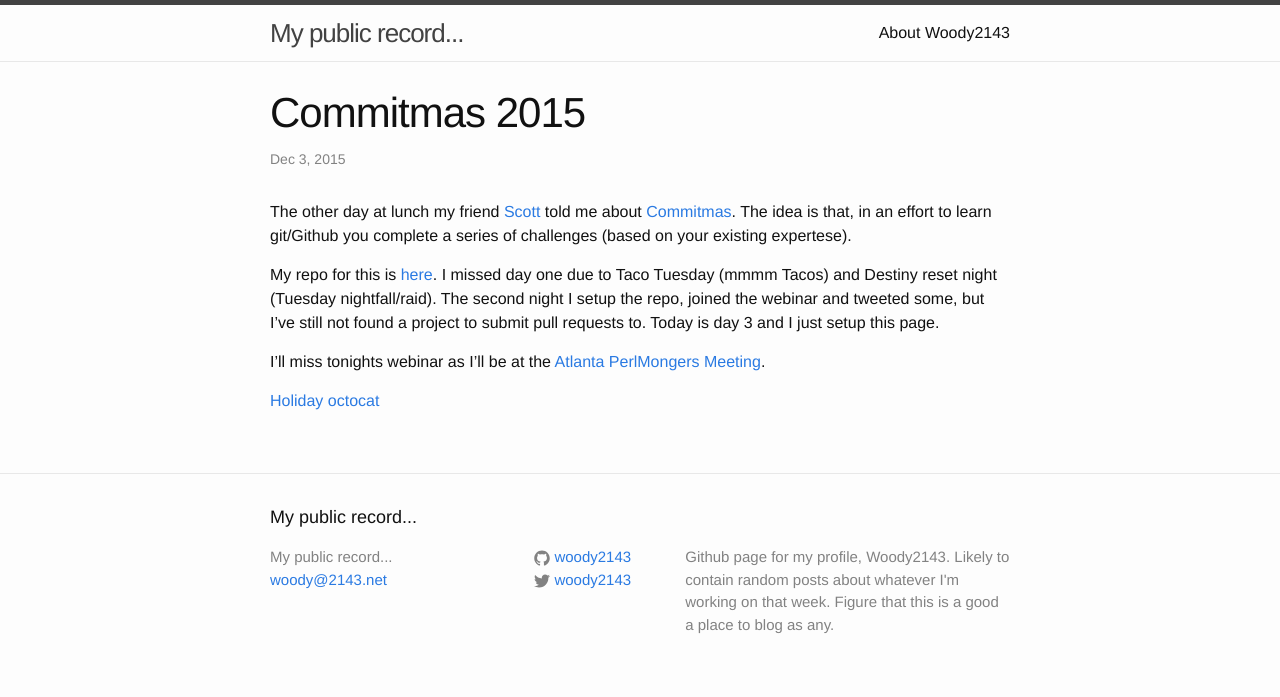
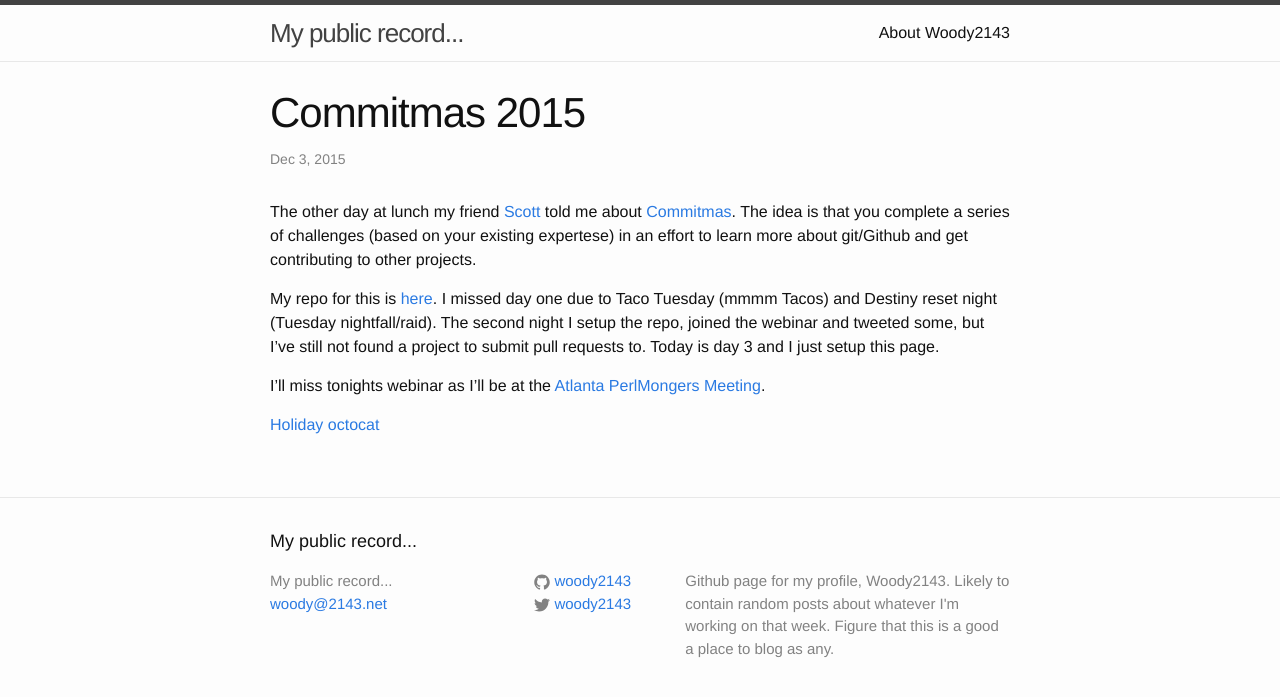
Before and after one commit to Woody2143/woody2143.github.io, a Jekyll site: the page built from _posts/2015-12-03-Commitmas_2015.markdown, in a window 1280 px wide. Shown: the top 697 px of the page. Built offline with Jekyll 4.4.1, drawn with Linux system fonts in a browser that asks for light colours.

Commit message:
Clean up language

```diff
--- a/_posts/2015-12-03-Commitmas_2015.markdown
+++ b/_posts/2015-12-03-Commitmas_2015.markdown
@@ -5,7 +5,7 @@ date: 2015-12-03T15:40:31.000Z
 categories: commitmas2015
 ---
 
-The other day at lunch my friend [Scott](http://github.com/Sboss) told me about [Commitmas](https://github.com/commitmas/30-days-of-commitmas-2015). The idea is that, in an effort to learn git/Github you complete a series of challenges (based on your existing expertese).
+The other day at lunch my friend [Scott](http://github.com/Sboss) told me about [Commitmas](https://github.com/commitmas/30-days-of-commitmas-2015). The idea is that you complete a series of challenges (based on your existing expertese) in an effort to learn more about git/Github and get contributing to other projects.
 
 My repo for this is [here](http://github.com/Woody2143/commitmas-2015). I missed day one due to Taco Tuesday (mmmm Tacos) and Destiny reset night (Tuesday nightfall/raid). The second night I setup the repo, joined the webinar and tweeted some, but I've still not found a project to submit pull requests to. Today is day 3 and I just setup this page.
 
```
